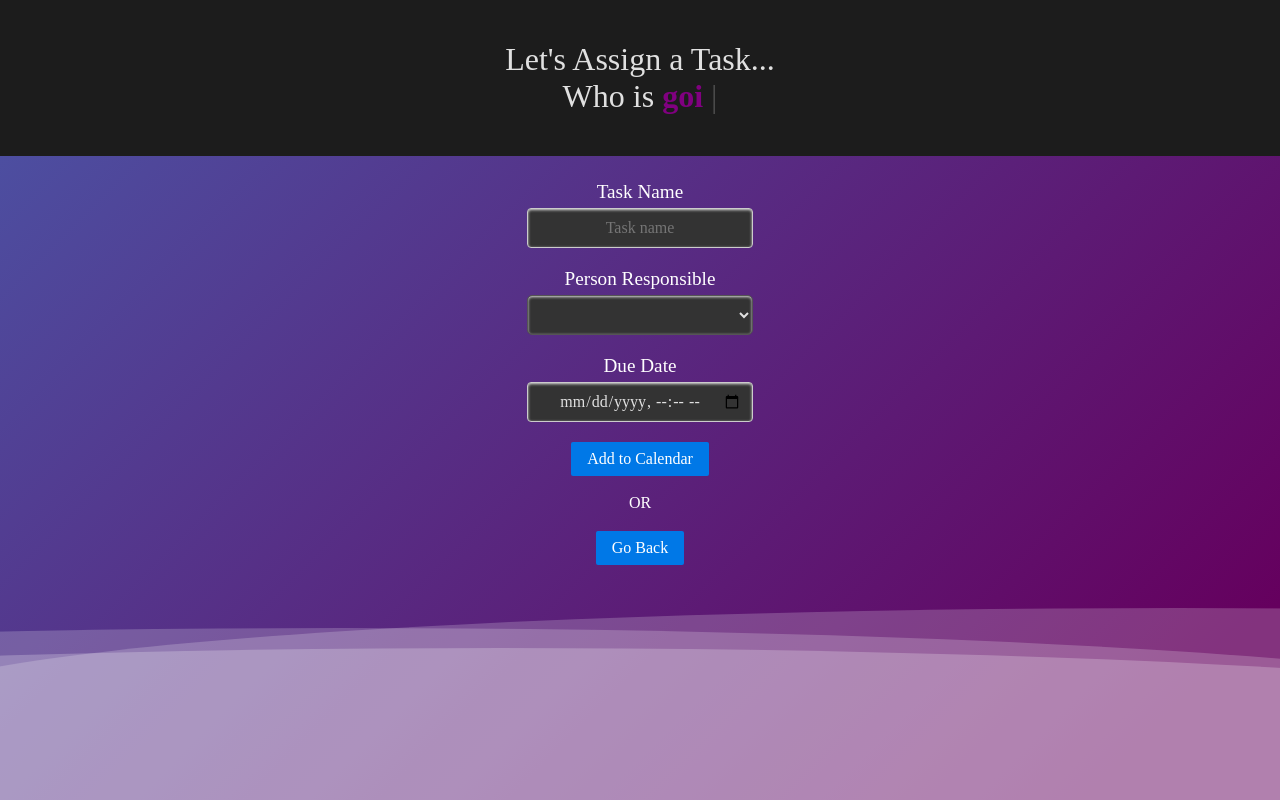
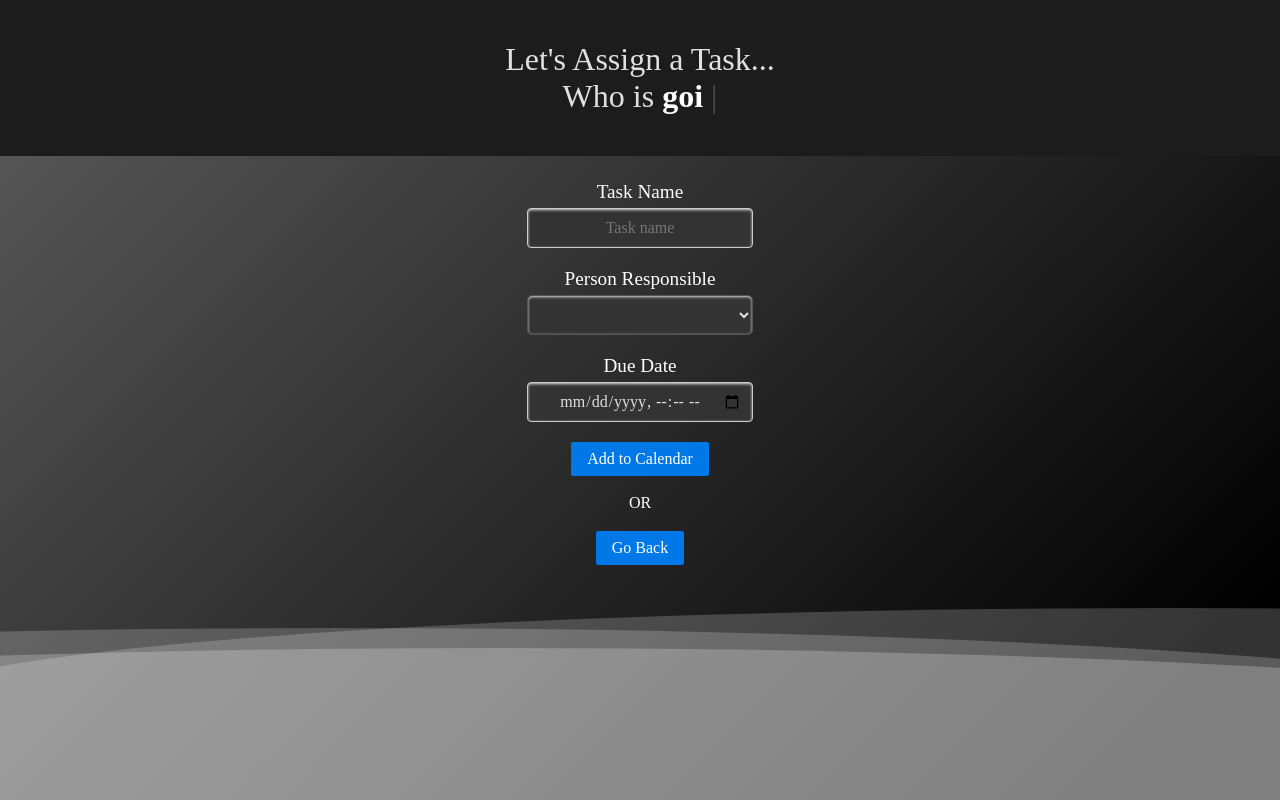
Before and after one commit to RWang-Dev/Community-Housing-App, a Flask app: page /assign-task/1 in a window 1280 px wide. Run offline with Flask 3, Linux system fonts and the light colour scheme; data that the repository does not hold is empty; some libraries are stand-ins or nearby versions.

Commit message:
css changes to assign, edit, delete tasks

```diff
--- a/static/css/assign_task.css
+++ b/static/css/assign_task.css
@@ -16,7 +16,7 @@
 }
 #typewriter {
   font-weight: bold;
-  color: orange;
+  color: white;
 }
 
 @keyframes blink {
@@ -34,11 +34,18 @@ body {
   overflow: auto;
   background: linear-gradient(
     315deg,
+    rgb(0, 0, 0) 3%,
+    rgb(144, 144, 144) 38%,
+    rgb(122, 122, 122) 68%,
+    rgb(38, 38, 38) 98%
+  );
+  /* background: linear-gradient(
+    315deg,
     rgba(101, 0, 94, 1) 3%,
     rgba(60, 132, 206, 1) 38%,
     rgba(48, 238, 226, 1) 68%,
     rgba(255, 25, 25, 1) 98%
-  );
+  ); */
   animation: gradient 15s ease infinite;
   background-size: 400% 400%;
   background-attachment: fixed;
--- a/static/css/user_home.css
+++ b/static/css/user_home.css
@@ -139,7 +139,7 @@ body {
   background-image: linear-gradient(
     to right,
     rgb(223, 222, 228),
-    rgb(231, 220, 255)
+    rgb(246, 242, 255)
   );
   justify-content: center;
   border-radius: 10px;
--- a/static/js/assign_task.js
+++ b/static/js/assign_task.js
@@ -17,15 +17,15 @@ let current_phrase = 0;
 // Example color cycle - selected for contrast against the background
 // Adjust colors as needed to match or complement your background animation phases
 const colors = [
-  "red",
-  "teal",
-  "blue",
-  "purple",
-  "magenta",
-  "purple",
-  "blue",
-  "teal",
-  "red",
+  // "red",
+  // "teal",
+  // "blue",
+  // "purple",
+  // "magenta",
+  // "purple",
+  // "blue",
+  // "teal",
+  // "red",
 ];
 let colorIndex = 0;
 
--- a/templates/assign_task.html
+++ b/templates/assign_task.html
@@ -12,13 +12,11 @@
 {% endblock %} {% block body %}
 
 <main>
-  <body>
-    <div>
-       <div class="wave"></div>
-       <div class="wave"></div>
-       <div class="wave"></div>
-    </div>
-  </body>
+  <div>
+    <div class="wave"></div>
+    <div class="wave"></div>
+    <div class="wave"></div>
+  </div>
 
   <header>
     <h1>Let's Assign a Task...<br />Who is <span id="typewriter"></span>
--- a/templates/user_home.html
+++ b/templates/user_home.html
@@ -88,7 +88,7 @@
         </div>
       </div>
       <div class="main-right-block color-box">
-        <img src="{{ url_for('static', filename="img/image3.jpg") }}"
+        <img src="{{ url_for('static', filename="img/join.png") }}"
         class="color-box-image">
         <h3>Join House</h3>
         <p>
```
Also changed, not shown: static/css/delete_task.css (+4 -4 lines), static/css/edit_task.css (+4 -4 lines), static/img/join.png (added).
